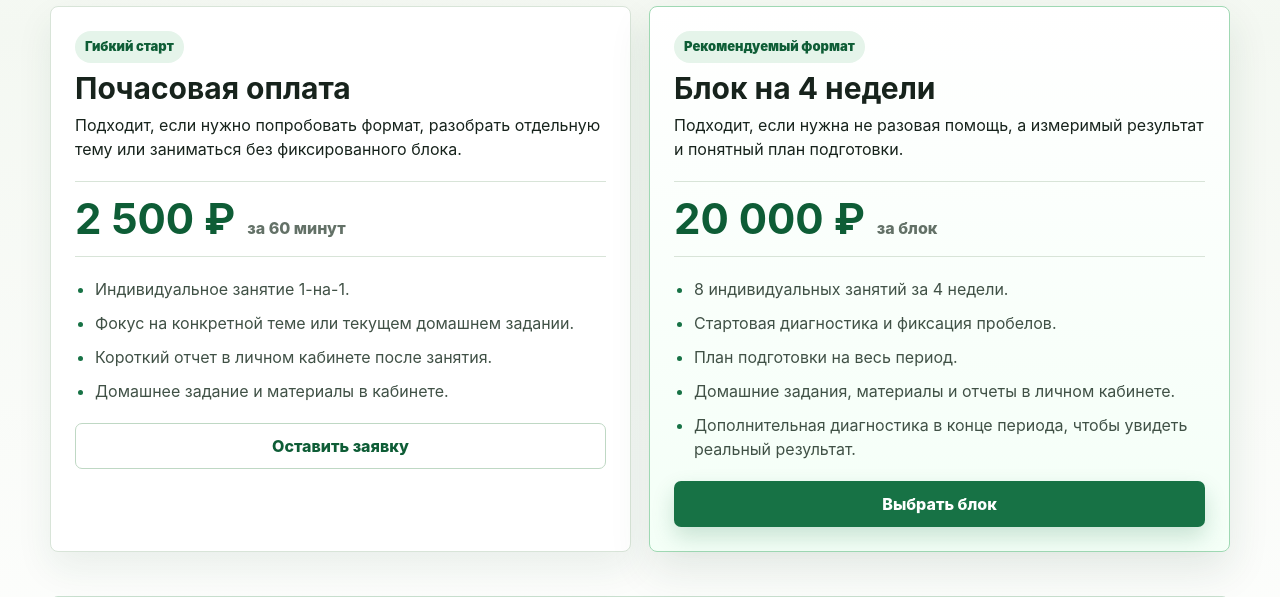
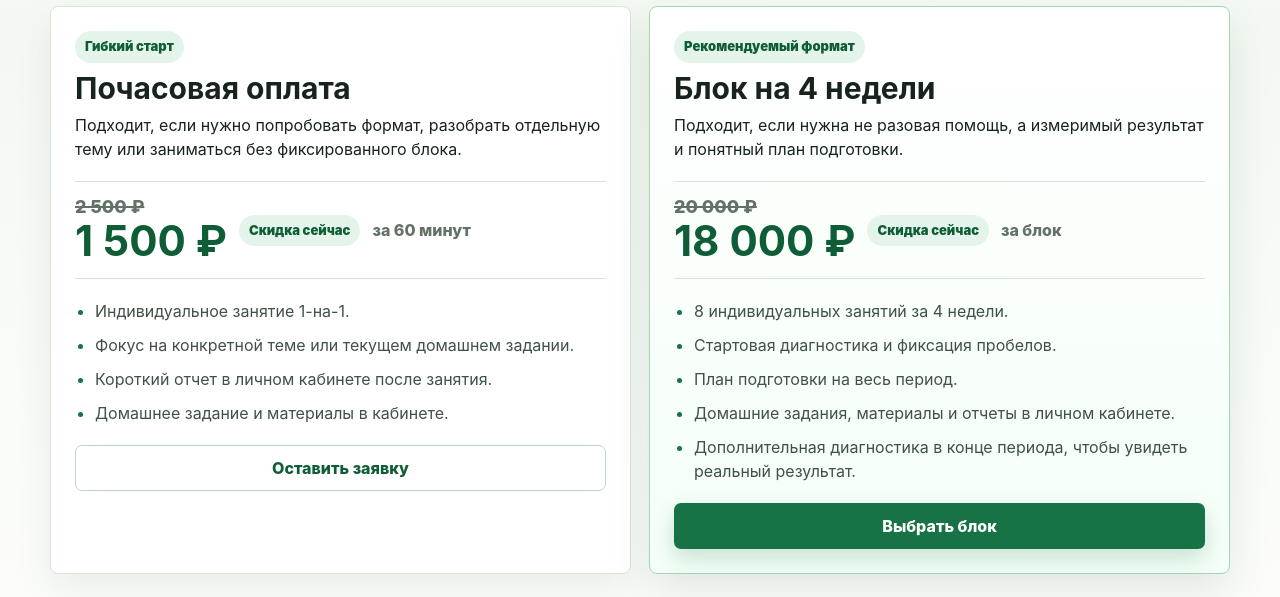
Before and after one commit to K1ng-Art4r/tutoring-progress-app, a FastAPI app: page /pricing in a window 1280 px wide. Shown: the part 383-980 px from the top of the page. Run offline with FastAPI, Linux system fonts and the light colour scheme; parts of the project's set-up code (start-up, migrations or seed data) failed here and were passed over.

Commit message:
Add discounted pricing display

```diff
--- a/app/static/styles.css
+++ b/app/static/styles.css
@@ -1988,13 +1988,29 @@ form,
   display: flex;
   flex-wrap: wrap;
   gap: 8px 12px;
-  align-items: baseline;
+  align-items: center;
   border-top: 1px solid var(--border);
   border-bottom: 1px solid var(--border);
   padding: 16px 0;
 }
 
-.price-line strong {
+.price-stack {
+  display: grid;
+  gap: 4px;
+}
+
+.old-price {
+  width: fit-content;
+  color: #8a978d;
+  font-size: 18px;
+  font-weight: 800;
+  line-height: 1;
+  text-decoration: line-through;
+  text-decoration-thickness: 2px;
+}
+
+.price-line strong,
+.new-price {
   color: var(--green-strong);
   font-size: 42px;
   line-height: 1;
@@ -2003,6 +2019,15 @@ form,
 .price-line span {
   color: var(--muted);
   font-weight: 800;
+}
+
+.price-line .sale-badge {
+  border-radius: 999px;
+  background: var(--green-soft);
+  color: var(--green-strong);
+  padding: 6px 10px;
+  font-size: 13px;
+  font-weight: 900;
 }
 
 .pricing-list {
--- a/app/templates/pricing.html
+++ b/app/templates/pricing.html
@@ -27,7 +27,11 @@
       <p>Подходит, если нужно попробовать формат, разобрать отдельную тему или заниматься без фиксированного блока.</p>
     </div>
     <div class="price-line">
-      <strong>2 500 ₽</strong>
+      <div class="price-stack">
+        <span class="old-price">2 500 ₽</span>
+        <strong class="new-price">1 500 ₽</strong>
+      </div>
+      <span class="sale-badge">Скидка сейчас</span>
       <span>за 60 минут</span>
     </div>
     <ul class="pricing-list">
@@ -46,7 +50,11 @@
       <p>Подходит, если нужна не разовая помощь, а измеримый результат и понятный план подготовки.</p>
     </div>
     <div class="price-line">
-      <strong>20 000 ₽</strong>
+      <div class="price-stack">
+        <span class="old-price">20 000 ₽</span>
+        <strong class="new-price">18 000 ₽</strong>
+      </div>
+      <span class="sale-badge">Скидка сейчас</span>
       <span>за блок</span>
     </div>
     <ul class="pricing-list">
```
